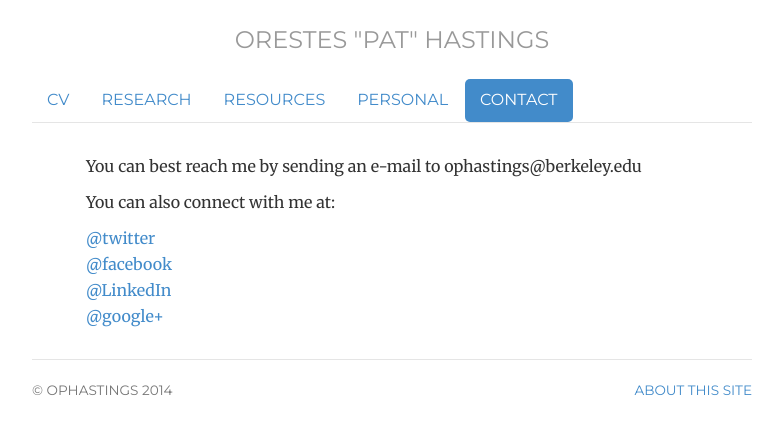
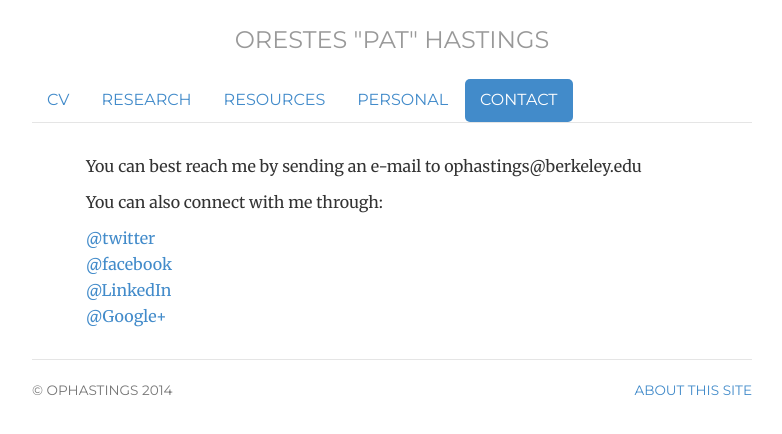
Before and after one commit to ophastings/ophastings.github.io, a Jekyll site: the page built from contact/index.html, in a window 1280 px wide. Shown: the top 434 px of the page, without its empty margins (248-1030 px from the left). Built offline with Jekyll 4.4.1, drawn with Linux system fonts in a browser that asks for light colours.

Commit message:
Update index.html

```diff
--- a/contact/index.html
+++ b/contact/index.html
@@ -11,12 +11,12 @@ description: Contact information for the website of Orestes Hastings, a sociolog
 <div class="contact">
 
 	<p> You can best reach me by sending an e-mail to <span class="obfuscate">ude.yelekreb@sgnitsahpo</span></p>
-	<p> You can also connect with me at: </p>
+	<p> You can also connect with me through: </p>
 	<ul class="list-unstyled">
 	<li><a href="https://twitter.com/ophastings">@twitter</a></li>
 	<li><a href="https://www.facebook.com/ophastings">@facebook</a></li>
 	<li><a href="http://www.linkedin.com/profile/view?id=48750677">@LinkedIn</a></li>
-	<li><a href="https://google.com/+PatHastings">@google+</a></li>
+	<li><a href="https://google.com/+PatHastings">@Google+</a></li>
 	</ul>
 
 </div>
```
